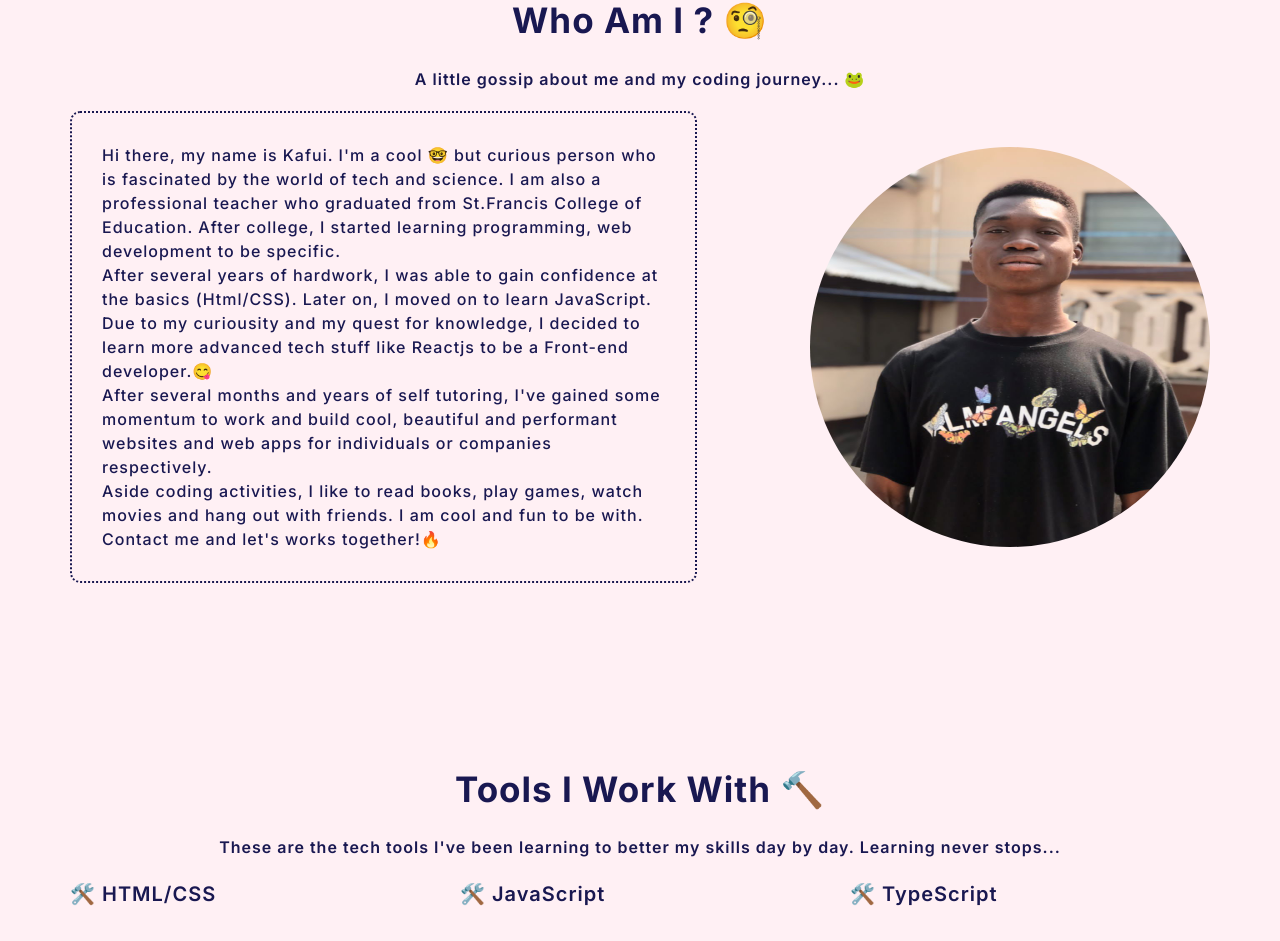
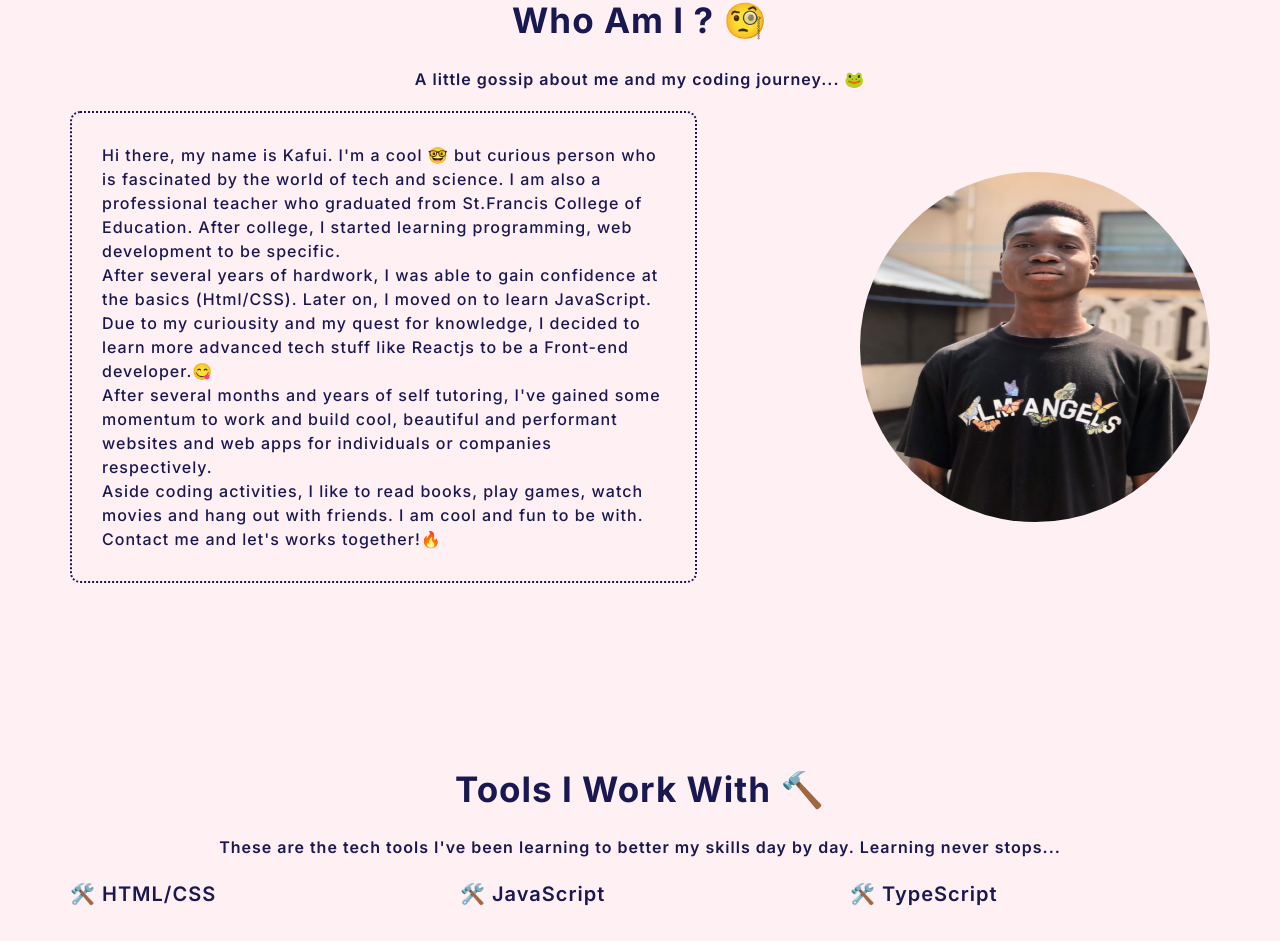
Before and after one commit to MorteyKafui/sir-kafui-portfolio, a Next.js app: page / in a window 1280 px wide. Shown: the part 851-1792 px from the top of the page. Built offline with nearby package versions, Linux system fonts and the light colour scheme; some icons are missing.

Commit message:
change img size

```diff
--- a/components/About/About.jsx
+++ b/components/About/About.jsx
@@ -32,8 +32,8 @@ const About = () => {
           </p>
           <Image
             src='/assets/kafui.jpg'
-            width={400}
-            height={400}
+            width={350}
+            height={350}
             alt='kafui photo'
           />
         </div>
```
